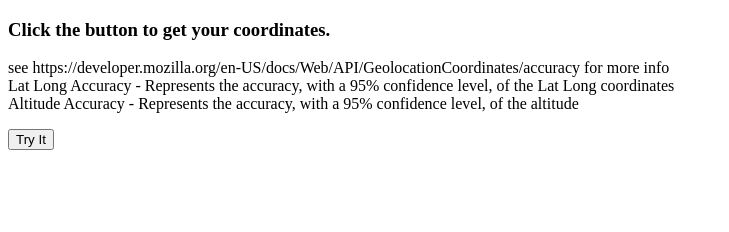
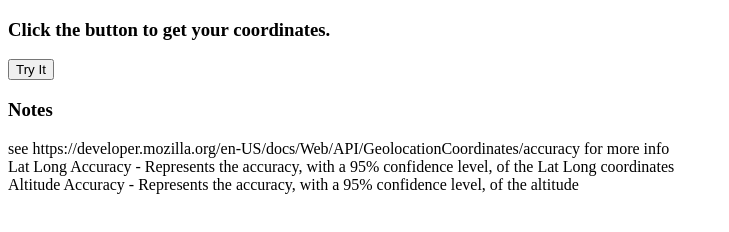
Before and after one commit to skhoosh/test_altitude, a plain HTML site: page index.html in a window 1280 px wide. Shown: the whole page, without its empty margins (0-729 px from the left). Drawn offline with Linux system fonts and the light colour scheme.

Commit message:
Update index.html

```diff
--- a/index.html
+++ b/index.html
@@ -8,10 +8,6 @@
 </head>
 <body>
     <h3>Click the button to get your coordinates.</h3>
-
-    <p> see https://developer.mozilla.org/en-US/docs/Web/API/GeolocationCoordinates/accuracy for more info <br>
-        Lat Long Accuracy - Represents the accuracy, with a 95% confidence level, of the Lat Long coordinates <br>
-        Altitude Accuracy - Represents the accuracy, with a 95% confidence level, of the altitude <br> </p>
 
     <button onclick="getLocation()">Try It</button>
 
@@ -37,7 +33,10 @@
   "<br>Timestamp: " + new Date();
     }
     </script>
-
+        <h3> Notes </h3>
+        <p> see https://developer.mozilla.org/en-US/docs/Web/API/GeolocationCoordinates/accuracy for more info <br>
+        Lat Long Accuracy - Represents the accuracy, with a 95% confidence level, of the Lat Long coordinates <br>
+        Altitude Accuracy - Represents the accuracy, with a 95% confidence level, of the altitude <br> </p>
 </body>
 
 </html>
```
